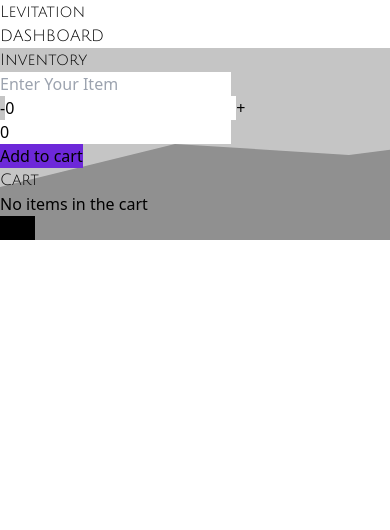
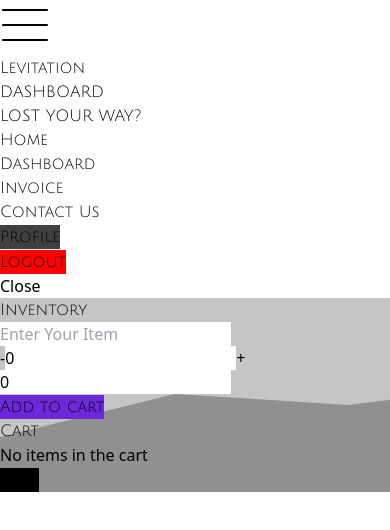
Before and after one commit to iQliPsE-22/levitation, a React (Vite) app: page /dashboard in a window 390 px wide. Shown: the top 530 px of the page. Built offline with nearby package versions, Linux system fonts and the light colour scheme.

Commit message:
added hamburger

```diff
--- a/src/App.css
+++ b/src/App.css
@@ -3,6 +3,11 @@
   margin: 0;
   padding: 0;
 }
+
+::-webkit-scrollbar {
+  display: none;
+}
+
 .back h1 {
   background-size: cover;
   background-position: center;
@@ -17,6 +22,9 @@
 .julius {
   font-family: "Julius Sans One", sans-serif;
 }
+.itim {
+  font-family: "Itim", cursive;
+}
 .container {
   background-image: url("./Assets/stacked-peaks-haikei.svg");
 }
--- a/src/Pages/Login.tsx
+++ b/src/Pages/Login.tsx
@@ -5,8 +5,9 @@ import Button from "../components/Button";
 import { useUser } from "../UserContext";
 const Login: React.FC = () => {
   const navigate = useNavigate();
-  const [message, setMessage] = useState<boolean>(false);
+  const [message, setMessage] = useState<string>("Welcome to Levitation");
   const { setUserData } = useUser();
+
   const handleFormSubmit = async (e: FormEvent) => {
     e.preventDefault();
     const user = (document.getElementById("user") as HTMLInputElement).value;
@@ -16,33 +17,35 @@ const Login: React.FC = () => {
       alert("Please fill all the fields");
       return;
     }
+
     try {
-      const response = await fetch("https://levitation-back.onrender.com/login", {
-        method: "POST",
-        headers: {
-          "Content-Type": "application/json",
-        },
-        body: JSON.stringify({ email: user, password: pass }),
-      });
+      const response = await fetch(
+        "https://levitation-back.onrender.com/login",
+        {
+          method: "POST",
+          headers: {
+            "Content-Type": "application/json",
+          },
+          body: JSON.stringify({ email: user, password: pass }),
+        }
+      );
 
       const data = await response.json();
-      console.log(data);
-      if (!response.ok) {
-        throw new Error(`Error: ${response.status}`);
-      } else {
-        setMessage(true);
-      }
+
       setUserData(data.admin);
+
       if (data.message === "Admin not found") {
-        alert("Admin not found");
+        setMessage("User Not Found");
       } else if (data.message === "Invalid credentials") {
-        alert("Invalid credentials");
+        setMessage("Invalid credentials");
       } else {
         console.log("Admin logged in successfully");
+        setMessage("Login in successfully");
         navigate("/dashboard");
       }
     } catch (err) {
       console.error("Error logging in:", err);
+      setMessage("Error logging in");
     }
   };
 
@@ -54,11 +57,20 @@ const Login: React.FC = () => {
         </div>
       </div>
       <form
-        className="absolute flex flex-col gap-2 p-4 md:p-10 w-full h-1/2  md:w-4/5 lg:w-1/3 top-1/4 left-1/2 transform -translate-x-1/2 bg-black bg-opacity-90 rounded-md transition-opacity duration-1000 text-white z-10"
+        className="absolute flex flex-col gap-2 p-4 md:p-10 w-full min-h-fit md:w-4/5 lg:w-1/3 top-1/4 left-1/2 transform -translate-x-1/2 bg-black bg-opacity-90 rounded-md transition-opacity duration-1000 text-white z-10"
         onSubmit={handleFormSubmit}
       >
         <label htmlFor="login">
-          <h1 className="text-2xl text-center">Login </h1>
+          <h1 className="text-2xl text-center mb-2 ">LOGIN </h1>
+          {message && (
+            <h1
+              className={`itim text-center text-white ${
+                message !== "Welcome to Levitation" ? "text-red-500" : ""
+              }`}
+            >
+              {message}
+            </h1>
+          )}
         </label>
         <label htmlFor="admin-user">Email</label>
         <input
@@ -85,11 +97,6 @@ const Login: React.FC = () => {
           </Button>
         </Link>
       </form>
-      {message && (
-        <div className="absolute flex items-center justify-center w-full h-full bg-black bg-opacity-90">
-          <h1 className="text-2xl text-white">Logging in...</h1>
-        </div>
-      )}
     </div>
   );
 };
--- a/src/Pages/Signup.tsx
+++ b/src/Pages/Signup.tsx
@@ -14,6 +14,7 @@ interface FormData {
 
 const Signup: React.FC = () => {
   const navigate = useNavigate();
+  const [message, setMessage] = useState<string>("Welcome to Levitation");
 
   const [formData, setFormData] = useState<FormData>({
     profilePicture: null,
@@ -22,6 +23,7 @@ const Signup: React.FC = () => {
     email: "",
     phone: "",
     password: "",
+    confirm: "",
   });
 
   const handleFormSubmit = async (e: FormEvent) => {
@@ -38,6 +40,15 @@ const Signup: React.FC = () => {
       formDataToSubmit.append("email", formData.email);
       formDataToSubmit.append("phone", formData.phone);
       formDataToSubmit.append("password", formData.password);
+
+      if (formData.password.length < 8) {
+        setMessage("Password must be at least 8 characters long");
+        return;
+      }
+      if (formData.password !== formData.confirm) {
+        setMessage("Passwords do not match");
+        return;
+      }
 
       const response = await fetch(
         "https://levitation-back.onrender.com/signup",
@@ -90,7 +101,16 @@ const Signup: React.FC = () => {
           className="absolute flex flex-col gap-2 p-8 w-screen md:p-10 w-4/5 md:w-1/3 top-10 left-1/2 transform -translate-x-1/2 bg-black bg-opacity-90 rounded-md transition-opacity duration-1000 text-white z-10"
           onSubmit={handleFormSubmit}
         >
-          <h1 className="text-2xl text-center">Signup</h1>
+          <h1 className="text-2xl text-center mb-2 ">SIGN UP </h1>
+          {message && (
+            <h1
+              className={`text-xl itim text-center text-white ${
+                message !== "Welcome to Levitation" ? "text-red-500" : ""
+              }`}
+            >
+              {message}
+            </h1>
+          )}
           <label htmlFor="dp">Profile Picture</label>
           <input
             type="file"
@@ -156,7 +176,9 @@ const Signup: React.FC = () => {
 
           <label htmlFor="confirm">Confirm Password</label>
           <input
+            name="confirm"
             type="password"
+            onChange={handleInputChange}
             className="p-2 rounded-md border-none bg-gray-200 text-black"
           />
           <Button color="#6d28d9" hoverColor="#46198c">
--- a/src/components/Button.tsx
+++ b/src/components/Button.tsx
@@ -12,7 +12,7 @@ const Button: React.FC<ButtonProps> = (props) => {
   return (
     <div>
       <button
-        className="p-3 mt-2 text-white cursor-pointer rounded-lg w-full"
+        className="julius p-3 mt-2 text-white cursor-pointer rounded-lg w-full"
         style={{ backgroundColor: hovered ? props.hoverColor : props.color }}
         onMouseEnter={() => setHovered(true)}
         onMouseLeave={() => setHovered(false)}
--- /dev/null
+++ b/src/components/Hamburger.tsx
@@ -0,0 +1,64 @@
+import React, { useEffect } from "react";
+import Button from "./Button";
+
+interface HamburgerProps {
+  isOpen: boolean;
+  onClose: () => void;
+}
+
+const Hamburger: React.FC<HamburgerProps> = ({ isOpen, onClose }) => {
+  useEffect(() => {
+    const handleOutsideClick = (event: MouseEvent) => {
+      const target = event.target as HTMLElement;
+      if (!target.closest(".hamburger-menu")) {
+        onClose();
+      }
+    };
+
+    document.addEventListener("mousedown", handleOutsideClick);
+    return () => {
+      document.removeEventListener("mousedown", handleOutsideClick);
+    };
+  }, [onClose]);
+
+  return (
+    <div
+      className={`fixed top-0 h-screen bg-black text-white p-4 w-1/3 transition-transform duration-300 transform ${
+        isOpen ? "translate-x-0" : "-translate-x-full"
+      } hamburger-menu`}
+    >
+      <h1 className="julius text-2xl text-center p-4">LOST YOUR WAY?</h1>
+      <ul className="h-full flex flex-col justify-between">
+        <div className="p-4 julius text-center ">
+          <li className="m-4 bg-[#404040] p-3 rounded hover:bg-[#303030] cursor-pointer">
+            Home
+          </li>
+          <li className="m-4 bg-[#404040] p-3 rounded hover:bg-[#303030] cursor-pointer">
+            Dashboard
+          </li>
+          <li className="m-4 bg-[#404040] p-3 rounded hover:bg-[#303030] cursor-pointer">
+            Invoice
+          </li>
+          <li className="m-4 bg-[#404040] p-3 rounded hover:bg-[#303030] cursor-pointer">
+            Contact Us
+          </li>
+        </div>
+        <div className="pb-16">
+          <Button color="#404040" hoverColor="#303030">
+            Profile
+          </Button>
+          <li className="mt-1">
+            <Button color="red" hoverColor="#ff0000">
+              Logout
+            </Button>
+          </li>
+        </div>
+      </ul>
+      <button onClick={onClose} className="text-white mt-4">
+        Close
+      </button>
+    </div>
+  );
+};
+
+export default Hamburger;
--- a/src/components/Header.tsx
+++ b/src/components/Header.tsx
@@ -1,14 +1,28 @@
-import React from "react";
+import React, { useState } from "react";
 import { Link } from "react-router-dom";
+import HamburgerIcon from "../Assets/icons8-hamburger-menu.svg";
+import Hamburger from "./Hamburger";
 
 const Header: React.FC = () => {
+  const [showHamburger, setShowHamburger] = useState(false);
+
   return (
+    <>
+      <div className="flex items-center">
+        <div className="ml-2">
+          <button onClick={() => setShowHamburger(!showHamburger)}>
+            <img src={HamburgerIcon} alt="hamburger menu" className="h-8 w-8" />
+          </button>
+        </div>
         <div className="julius text-black flex items-center justify-center bg-white w-full min-h-fit h-16 m-0 ">
           <h2>Levitation</h2>
           <Link to="/">
             <h2 className="text-2xl text-center">DASHBOARD</h2>
           </Link>
         </div>
+      </div>
+      <Hamburger isOpen={showHamburger} onClose={() => setShowHamburger(false)} />
+    </>
   );
 };
 
```
Also changed, not shown: src/Pages/Dashboard.tsx (+10 -7 lines), src/Assets/icons8-hamburger-menu.svg (added). Lines whose indentation alone changed are shown as unchanged.
